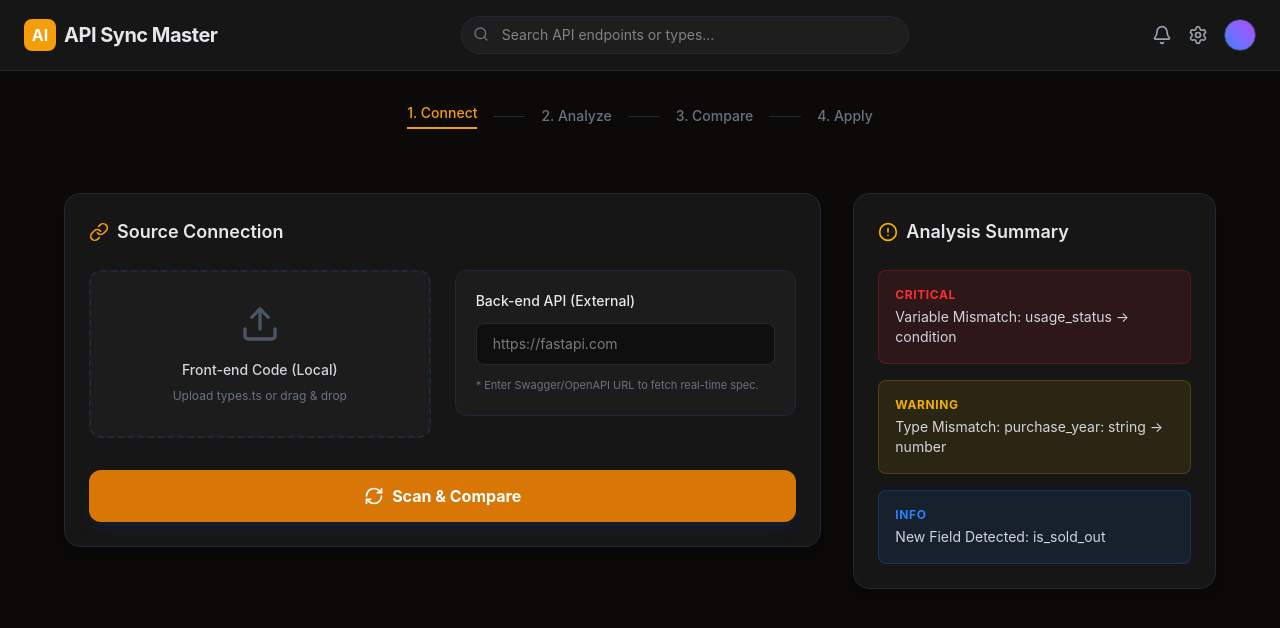
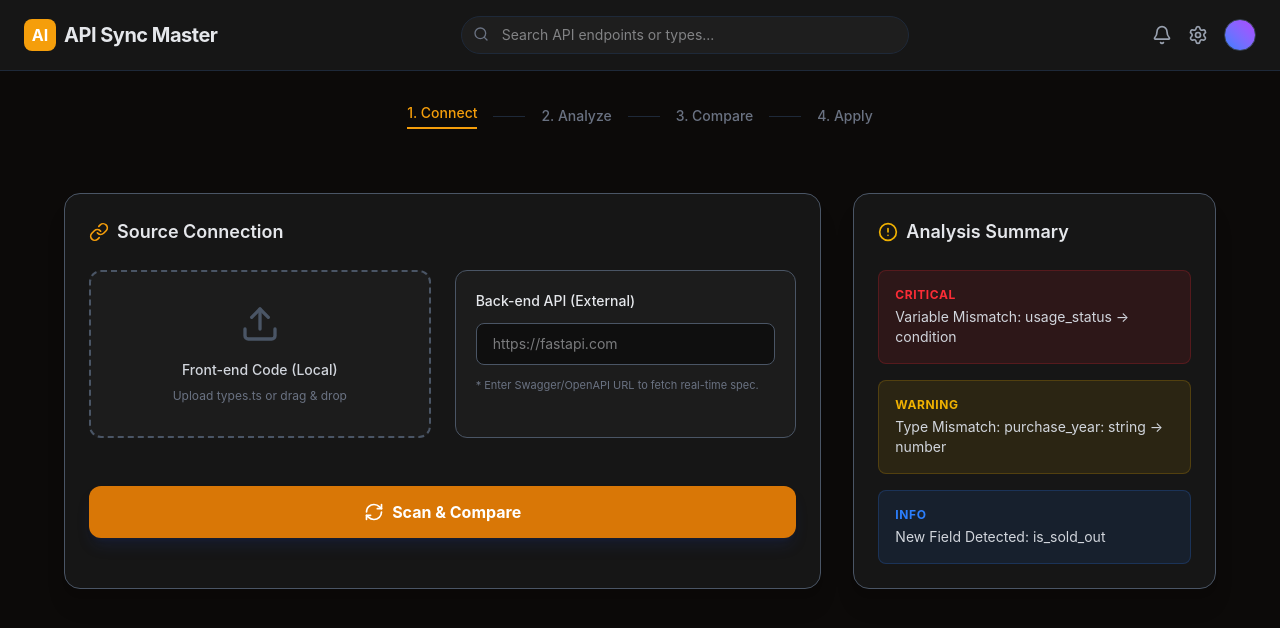
Before and after one commit to yeaseula/sync-bridge, a React (Vite) app in the folder sync-bridge/: page / in a window 1280 px wide. Shown: the top 628 px of the page. Built offline with nearby package versions, Linux system fonts and the light colour scheme.

Commit message:
style: border css 수정 및 grid style 수정

```diff
--- a/sync-bridge/src/features/connect/connect-section.ui.tsx
+++ b/sync-bridge/src/features/connect/connect-section.ui.tsx
@@ -7,7 +7,7 @@ export const ConnectSection = () => {
       <div className="grid grid-cols-1 lg:grid-cols-3 gap-8">
         {/* 2-1. Source Connection Card (Left 2 cols) */}
         <div className="lg:col-span-2 space-y-6">
-          <section className="bg-[#161616] border border-gray-800 rounded-2xl p-6 shadow-xl">
+          <section className="bg-[#161616] border border-gray-600 rounded-2xl p-6 shadow-xl h-full">
             <h3 className="text-lg font-semibold mb-6 flex items-center gap-2">
               <Link className="w-5 h-5 text-primary-500" /> Source Connection
             </h3>
@@ -16,14 +16,14 @@ export const ConnectSection = () => {
               <FilesInsert />
 
               <div className="space-y-4">
-                <div className="bg-[#1c1c1c] border border-gray-800 rounded-xl p-5">
+                <div className="bg-[#1c1c1c] border border-gray-600 rounded-xl p-5 h-full">
                   <p className="text-sm font-medium mb-3">
                     Back-end API (External)
                   </p>
                   <input
                     type="text"
                     placeholder="https://fastapi.com"
-                    className="w-full bg-[#0f0f0f] border border-gray-800 rounded-lg py-2.5 px-4 text-sm focus:outline-none focus:border-blue-500"
+                    className="w-full bg-[#0f0f0f] border border-gray-600 rounded-lg py-2.5 px-4 text-sm focus:outline-none focus:border-primary-500"
                   />
                   <p className="text-[11px] text-gray-500 mt-3 leading-relaxed">
                     * Enter Swagger/OpenAPI URL to fetch real-time spec.
@@ -32,7 +32,7 @@ export const ConnectSection = () => {
               </div>
             </div>
 
-            <button className="w-full mt-8 bg-primary-600 hover:bg-primary-500 text-white font-bold py-3.5 rounded-xl flex items-center justify-center gap-2 transition-all active:scale-[0.98] shadow-lg shadow-blue-900/20">
+            <button className="w-full mt-12 bg-primary-600 hover:bg-primary-500 text-white font-bold py-3.5 rounded-xl flex items-center justify-center gap-2 transition-all active:scale-[0.98] shadow-lg shadow-blue-900/20">
               <RefreshCw className="w-5 h-5" />
               Scan & Compare
             </button>
@@ -41,7 +41,7 @@ export const ConnectSection = () => {
 
         {/* 2-2. Analysis Summary Card (Right 1 col) */}
         <div className="space-y-6">
-          <section className="bg-[#161616] border border-gray-800 rounded-2xl p-6 h-full shadow-xl">
+          <section className="bg-[#161616] border border-gray-600 rounded-2xl p-6 h-full shadow-xl">
             <h3 className="text-lg font-semibold mb-6 flex items-center gap-2">
               <AlertCircle className="w-5 h-5 text-yellow-500" /> Analysis
               Summary
--- a/sync-bridge/src/features/connect/files-insert.ui.tsx
+++ b/sync-bridge/src/features/connect/files-insert.ui.tsx
@@ -11,7 +11,7 @@ export const FilesInsert = () => {
       onDragLeave={onDragLeave}
       onDrop={onDrop}
       className={`group border-2 border-dashed rounded-xl p-8 flex flex-col items-center justify-center transition-all cursor-pointer bg-[#1c1c1c]
-              ${isDragging ? "border-primary-500 bg-primary-500/5" : "border-gray-800 hover:border-primary-500/50"}`}
+              ${isDragging ? "border-primary-500 bg-primary-500/5" : "border-gray-600 hover:border-primary-500/50"}`}
     >
       <input
         type="file"
```
